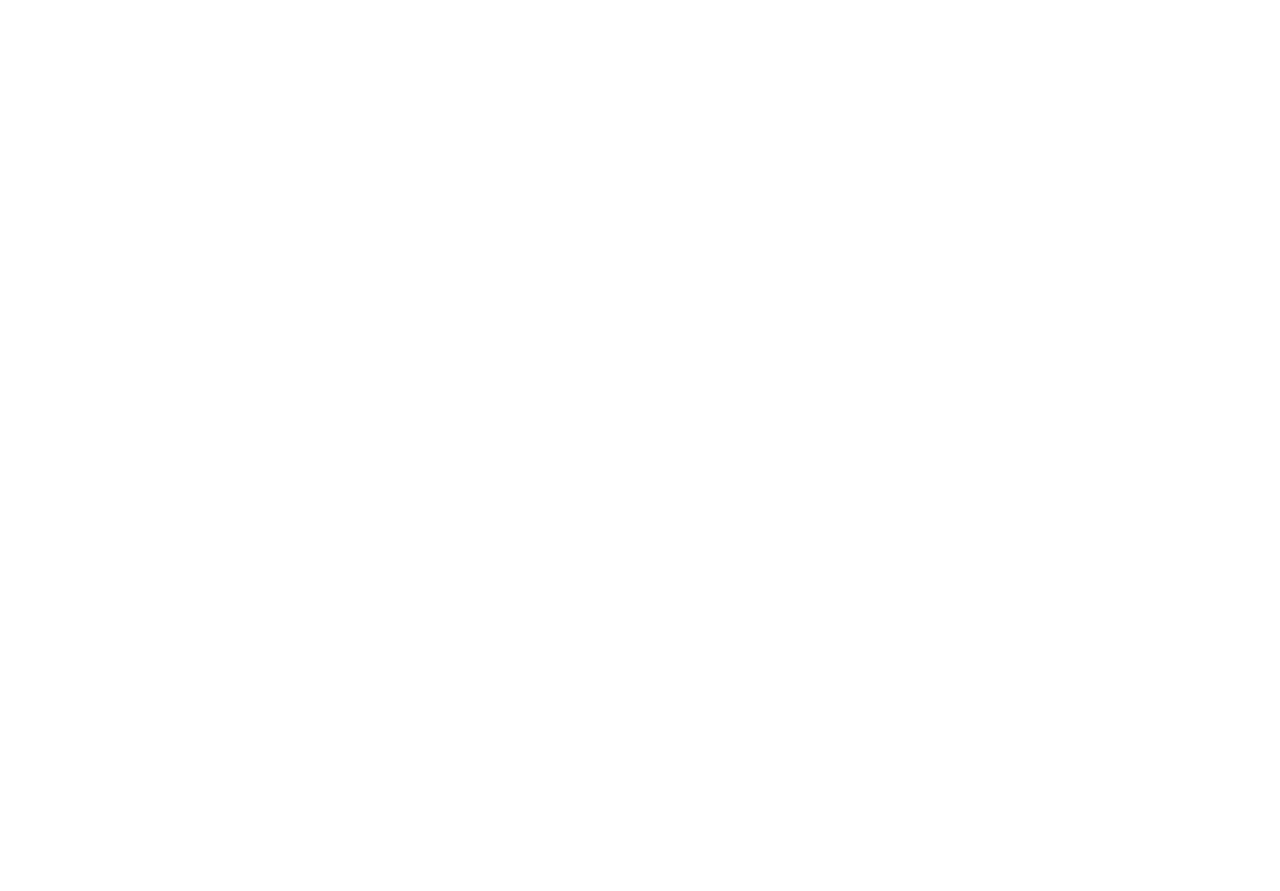
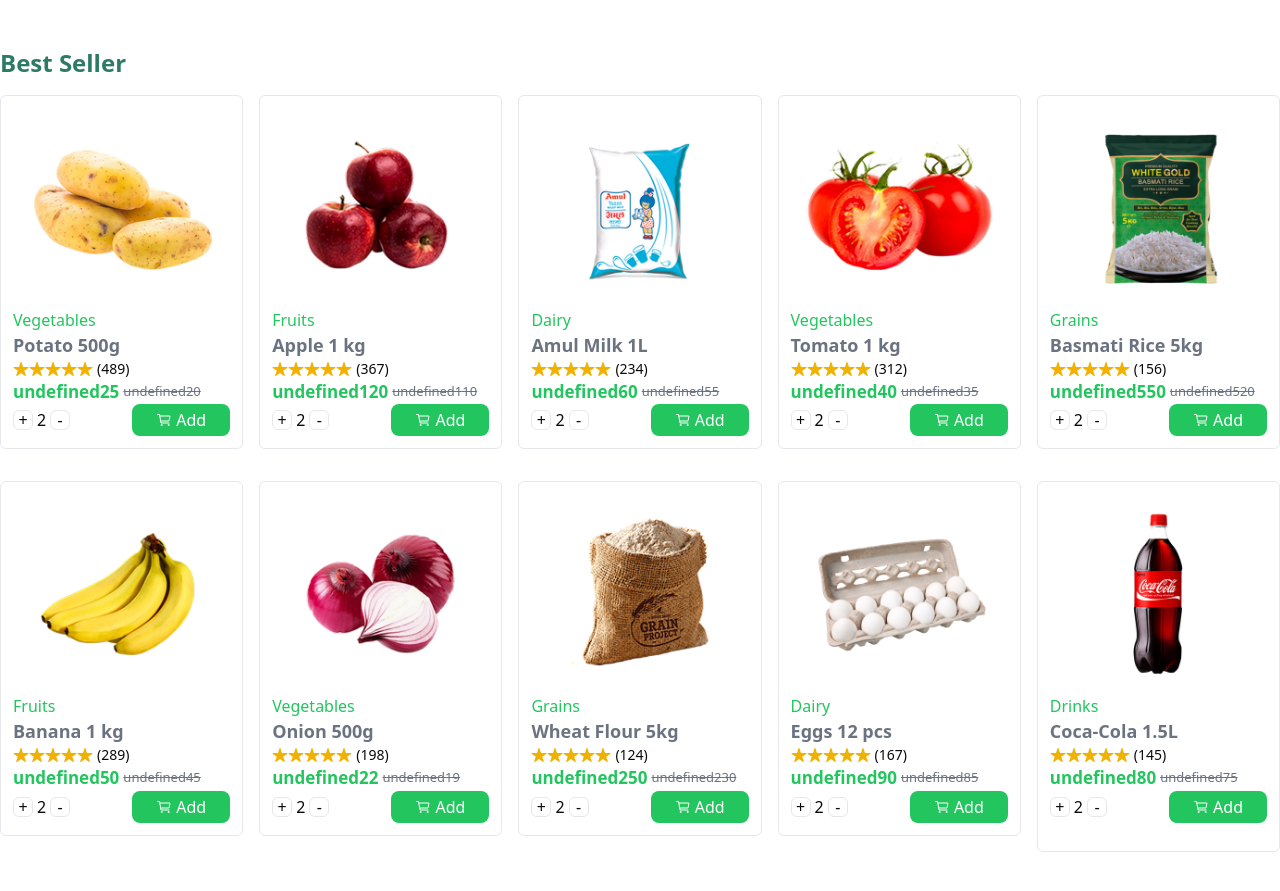
Before and after one commit to Saifullah-Afridi/xyz, a React (Vite) app in the folder client/: page / in a window 1280 px wide. Shown: the part 865-1756 px from the top of the page. Before the commit the page ends 1079 px from the top, so only its background shows below. Built offline with nearby package versions, Linux system fonts and the light colour scheme.

Commit message:
best seller section done for desktop

```diff
--- a/client/src/assets/assets.js
+++ b/client/src/assets/assets.js
@@ -841,3 +841,221 @@
     updatedAt: "2025-03-25T07:17:13.068Z",
   },
 ];
+
+export const bestSellingProducts = [
+  {
+    _id: "gd46g23h",
+    name: "Potato 500g",
+    category: "Vegetables",
+    price: 25,
+    offerPrice: 20,
+    image: [potato_image_1, potato_image_2, potato_image_3, potato_image_4],
+    description: [
+      "Fresh and organic",
+      "Rich in carbohydrates",
+      "Ideal for curries and fries",
+    ],
+    totalSold: 1250,
+    numberOfReviews: 489,
+    averageRating: 4.3,
+    inStock: true,
+    bestSellerRank: 1,
+  },
+  {
+    _id: "ek51j12k",
+    name: "Apple 1 kg",
+    category: "Fruits",
+    price: 120,
+    offerPrice: 110,
+    image: [apple_image],
+    description: [
+      "Crisp and juicy",
+      "Rich in fiber",
+      "Boosts immunity",
+      "Perfect for snacking and desserts",
+      "Organic and farm fresh",
+    ],
+    totalSold: 920,
+    numberOfReviews: 367,
+    averageRating: 4.6,
+    inStock: true,
+    bestSellerRank: 2,
+  },
+  {
+    _id: "ek56j67k",
+    name: "Amul Milk 1L",
+    category: "Dairy",
+    price: 60,
+    offerPrice: 55,
+    image: [amul_milk_image],
+    description: [
+      "Pure and fresh",
+      "Rich in calcium",
+      "Ideal for tea, coffee, and desserts",
+      "Trusted brand quality",
+    ],
+    totalSold: 875,
+    numberOfReviews: 234,
+    averageRating: 4.5,
+    inStock: true,
+    bestSellerRank: 3,
+  },
+  {
+    _id: "gd47g34h",
+    name: "Tomato 1 kg",
+    category: "Vegetables",
+    price: 40,
+    offerPrice: 35,
+    image: [tomato_image],
+    description: [
+      "Juicy and ripe",
+      "Rich in Vitamin C",
+      "Perfect for salads and sauces",
+      "Farm fresh quality",
+    ],
+    totalSold: 784,
+    numberOfReviews: 312,
+    averageRating: 4.2,
+    inStock: true,
+    bestSellerRank: 4,
+  },
+  {
+    _id: "ek66j67k",
+    name: "Basmati Rice 5kg",
+    category: "Grains",
+    price: 550,
+    offerPrice: 520,
+    image: [basmati_rice_image],
+    description: [
+      "Long grain and aromatic",
+      "Perfect for biryani and pulao",
+      "Premium quality",
+    ],
+    totalSold: 698,
+    numberOfReviews: 156,
+    averageRating: 4.7,
+    inStock: true,
+    bestSellerRank: 5,
+  },
+  {
+    _id: "ek53j34k",
+    name: "Banana 1 kg",
+    category: "Fruits",
+    price: 50,
+    offerPrice: 45,
+    image: [banana_image_1],
+    description: [
+      "Sweet and ripe",
+      "High in potassium",
+      "Great for smoothies and snacking",
+    ],
+    totalSold: 643,
+    numberOfReviews: 289,
+    averageRating: 4.1,
+    inStock: true,
+    bestSellerRank: 6,
+  },
+  {
+    _id: "gd50g67h",
+    name: "Onion 500g",
+    category: "Vegetables",
+    price: 22,
+    offerPrice: 19,
+    image: [onion_image_1],
+    description: [
+      "Fresh and pungent",
+      "Perfect for cooking",
+      "A kitchen staple",
+    ],
+    totalSold: 589,
+    numberOfReviews: 198,
+    averageRating: 4.0,
+    inStock: true,
+    bestSellerRank: 7,
+  },
+  {
+    _id: "ek67j78k",
+    name: "Wheat Flour 5kg",
+    category: "Grains",
+    price: 250,
+    offerPrice: 230,
+    image: [wheat_flour_image],
+    description: [
+      "High-quality whole wheat",
+      "Soft and fluffy rotis",
+      "Rich in nutrients",
+    ],
+    totalSold: 567,
+    numberOfReviews: 124,
+    averageRating: 4.4,
+    inStock: true,
+    bestSellerRank: 8,
+  },
+  {
+    _id: "ek58j89k",
+    name: "Eggs 12 pcs",
+    category: "Dairy",
+    price: 90,
+    offerPrice: 85,
+    image: [eggs_image],
+    description: [
+      "Farm fresh",
+      "Rich in protein",
+      "Ideal for breakfast and baking",
+    ],
+    totalSold: 534,
+    numberOfReviews: 167,
+    averageRating: 4.3,
+    inStock: true,
+    bestSellerRank: 9,
+  },
+  {
+    _id: "ek61j12k",
+    name: "Coca-Cola 1.5L",
+    category: "Drinks",
+    price: 80,
+    offerPrice: 75,
+    image: [coca_cola_image],
+    description: [
+      "Refreshing and fizzy",
+      "Perfect for parties and gatherings",
+      "Best served chilled",
+    ],
+    totalSold: 498,
+    numberOfReviews: 145,
+    averageRating: 4.2,
+    inStock: true,
+    bestSellerRank: 10,
+  },
+];
+
+// Helper function to get top N best sellers
+export const getTopBestSellers = (count = 10) => {
+  return bestSellingProducts.slice(0, count);
+};
+
+// Helper function to get best sellers by category
+export const getBestSellersByCategory = (category) => {
+  return bestSellingProducts.filter((product) => product.category === category);
+};
+
+// Helper function to calculate discount percentage
+export const calculateDiscountPercentage = (originalPrice, offerPrice) => {
+  return Math.round(((originalPrice - offerPrice) / originalPrice) * 100);
+};
+
+// Enhanced product data with additional computed properties
+export const bestSellersWithExtras = bestSellingProducts.map((product) => ({
+  ...product,
+  discountPercentage: calculateDiscountPercentage(
+    product.price,
+    product.offerPrice
+  ),
+  savings: product.price - product.offerPrice,
+  isHighRated: product.averageRating >= 4.5,
+  isPopular: product.numberOfReviews >= 200,
+  ratingStars:
+    "★".repeat(Math.floor(product.averageRating)) +
+    (product.averageRating % 1 >= 0.5 ? "☆" : "") +
+    "☆".repeat(5 - Math.ceil(product.averageRating)),
+}));
--- /dev/null
+++ b/client/src/components/ui/customComponents/BestSeller.jsx
@@ -0,0 +1,20 @@
+import React from "react";
+import ProductCard from "./ProductCard";
+import { bestSellingProducts, dummyProducts } from "../../../assets/assets";
+
+const BestSeller = () => {
+  return (
+    <div className="my-10 mb-[200px] ">
+      <h2 className="text-2xl font-semibold text-[#2d7a65] text-center sm:text-left">
+        Best Seller
+      </h2>
+      <div className=" grid grid-cols-5 gap-4 mt-4 space-y-4 ">
+        {bestSellingProducts?.map((product) => (
+          <ProductCard key={product._id} {...product} />
+        ))}
+      </div>
+    </div>
+  );
+};
+
+export default BestSeller;
--- a/client/src/components/ui/customComponents/Categories.jsx
+++ b/client/src/components/ui/customComponents/Categories.jsx
@@ -4,15 +4,15 @@
 
 const Categories = () => {
   return (
-    <div className="my-10 mb-[200px]">
+    <div className="my-10 ">
       <h2 className="text-2xl font-semibold text-[#2d7a65] text-center sm:text-left">
         Categories
       </h2>
-      <div className="flex   sm:flex-row justify-between p-2 sm:p-0 space-y-4 sm:space-x-2 flex-wrap sm:flex-nowrap mt-5">
+      <div className="flex   sm:flex-row justify-between p-2 sm:p-0 space-y-4 sm:space-x-4 flex-wrap sm:flex-nowrap mt-5">
         {categories?.map((category) => (
           <Link
             key={category.text}
-            to={`/${category.path}`}
+            to={`/allproducts/${category.path}`}
             className=" w-[170px]  sm:w-[220px] hover:scale-110 transition-all duration-200 ease-in-out "
           >
             <div
--- /dev/null
+++ b/client/src/components/ui/customComponents/ProductCard.jsx
@@ -0,0 +1,64 @@
+import { IoStar } from "react-icons/io5";
+import { IoCartOutline } from "react-icons/io5";
+
+const ProductCard = ({
+  _id,
+  name,
+  category,
+  price,
+  image,
+  numberOfReviews,
+  averageRating,
+  offerPrice,
+}) => {
+  const currency = import.meta.env.VITE_PRICE;
+  return (
+    <div className="border-[1px] border-gray-200 p-3  rounded-sm hover:shadow-xl cursor-pointer transition-all duration-150 ease-in-out ">
+      <div className=" flex flex-col items-center">
+        <img
+          src={image[0]}
+          alt="Food image"
+          className="w-[200px] object-center"
+        />
+      </div>
+      <div className="self-start flex flex-col">
+        <span className="text-primary ">{category}</span>
+        <span className="text-body-text font-semibold text-[18px]">{name}</span>
+        <div className="flex items-center justify-between">
+          <div className="flex items-center gap-1 ">
+            <span className="flex">
+              <IoStar className="text-yellow-500" />
+              <IoStar className="text-yellow-500" />
+              <IoStar className="text-yellow-500" />
+              <IoStar className="text-yellow-500" />
+              <IoStar className="text-yellow-500" />
+            </span>
+            <span className="text-sm">{`(${numberOfReviews})`}</span>
+          </div>
+        </div>
+        <div className="flex  items-center gap-1 ">
+          <span className="font-semibold text-[17px] text-primary">{`${currency}${price}`}</span>
+          <span className="text-[13px] line-through text-[#6b7280] ">{`${currency}${offerPrice}`}</span>
+        </div>
+
+        <form className="flex justify-between ">
+          <div className="flex items-center gap-1">
+            <span className="border-1 border-gray-200 h-5 w-5 justify-center  flex flex-col items-center rounded-sm cursor-pointer hover:bg-primary hover:text-white">
+              +
+            </span>
+            <span>{2}</span>
+            <span className="border-1 border-gray-200 h-5 w-5 justify-center  flex flex-col items-center rounded-sm cursor-pointer hover:bg-primary hover:text-white ">
+              -
+            </span>
+          </div>
+          <button className="flex gap-1 items-center bg-primary  px-6 py-1 rounded-md cursor-pointer hover:bg-[#16a34a]  text-white ">
+            <IoCartOutline />
+            <span>Add</span>
+          </button>
+        </form>
+      </div>
+    </div>
+  );
+};
+
+export default ProductCard;
--- a/client/src/index.css
+++ b/client/src/index.css
@@ -16,7 +16,7 @@
   --color-card-foreground: var(--card-foreground);
   --color-popover: var(--popover);
   --color-popover-foreground: var(--popover-foreground);
-  --color-primary: var(--primary);
+  --color-primary: #22c55e;
   /* --color-primary: #4fbf8b; */
   /* --color-primary-dull: #44ae7c;  */
   --color-primary-foreground: var(--primary-foreground);
--- a/client/src/pages/Home.jsx
+++ b/client/src/pages/Home.jsx
@@ -1,12 +1,14 @@
 import React from "react";
 import HeroSection from "../components/ui/customComponents/HeroSection";
 import Categories from "../components/ui/customComponents/Categories";
+import BestSeller from "../components/ui/customComponents/BestSeller";
 
 const Home = () => {
   return (
     <div className="custom-container sm:mt-10 mt-2">
       <HeroSection />
       <Categories />
+      <BestSeller />
     </div>
   );
 };
```
